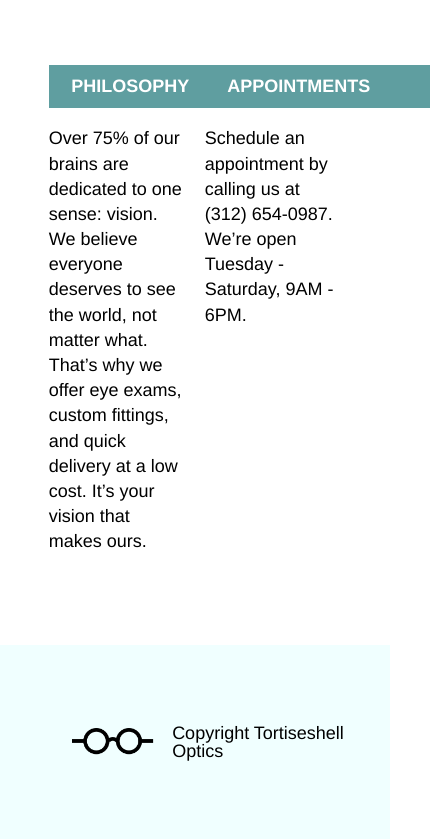
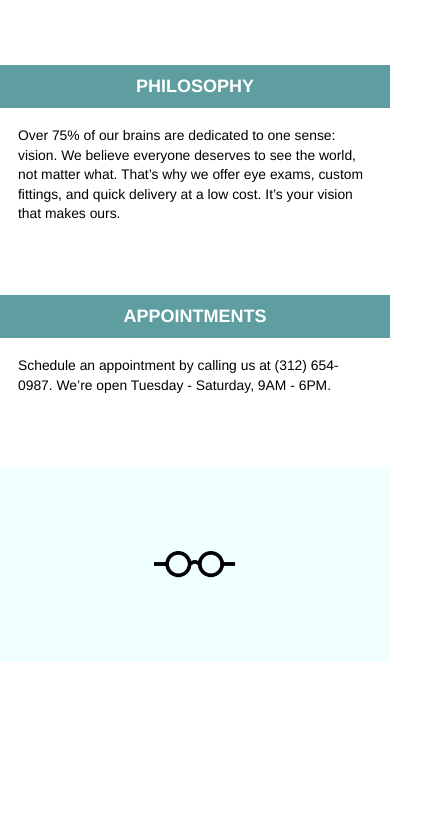
Before and after one commit to emilynordhoff/optics, a plain HTML site: page index.html in a window 390 px wide. Shown: the part 954-1793 px from the top of the page, 430 px wide, since content can reach past the window. After the commit the page ends 1616 px from the top, so only its background shows below. Drawn offline with Linux system fonts and the light colour scheme.

Commit message:
responsive to tablet and mobile now

```diff
--- a/index.html
+++ b/index.html
@@ -54,14 +54,14 @@
     </div>
     <!--Buiness Info-->
     <div class="business-info">
-      <div class="flex container">
+      <div class="container">
         <div class="information">
           <span class="info-title">Philosophy </span>
-          <span>Over 75% of our brains are dedicated to one sense: vision. We believe everyone deserves to see the world, not matter what. That’s why we offer eye exams, custom fittings, and quick delivery at a low cost. It’s your vision that makes ours. </span>
+          <p class="info-detail">Over 75% of our brains are dedicated to one sense: vision. We believe everyone deserves to see the world, not matter what. That’s why we offer eye exams, custom fittings, and quick delivery at a low cost. It’s your vision that makes ours. </p>
         </div>
         <div class="information">
           <span class="info-title">Appointments </span>
-          <span>Schedule an appointment by calling us at (312) 654-0987. We’re open Tuesday - Saturday, 9AM - 6PM. </span>
+          <p class="info-detail">Schedule an appointment by calling us at (312) 654-0987. We’re open Tuesday - Saturday, 9AM - 6PM. </p>
         </div>
       </div>
     </div>
--- a/resources/css/style.css
+++ b/resources/css/style.css
@@ -105,8 +105,8 @@ nav {
 }
 .info-title {
   display: block;
+  padding: 0.5rem 1.25rem;
   width: 10rem;
-  padding: 0.5rem 1.25rem;
   margin-bottom: 1rem;
   text-transform: uppercase;
   font-weight: bold;
@@ -176,5 +176,33 @@ footer .container {
     padding: 1rem 0;
     width: 100%;
     text-align: center;
-    }
+  }
+  .business-info .container {
+    flex-direction: column;
+    align-items: center;
+    margin-bottom: 0;
+  }
+  .information {
+    font-size: 0.77rem;
+    width: 100%;
+    padding-bottom: 4rem;
+  }
+  .info-title {
+    width: auto;
+    min-width: 0;
+    text-align: center;
+  }
+  .info-detail {
+    padding: 0 1rem;
+  }
+  footer .container {
+    width: 100%;
+    justify-content: center;
+  }
+  footer span {
+    display: none;
+  }
+  footer img {
+    padding: 4rem 0;
+  }
 }
```
